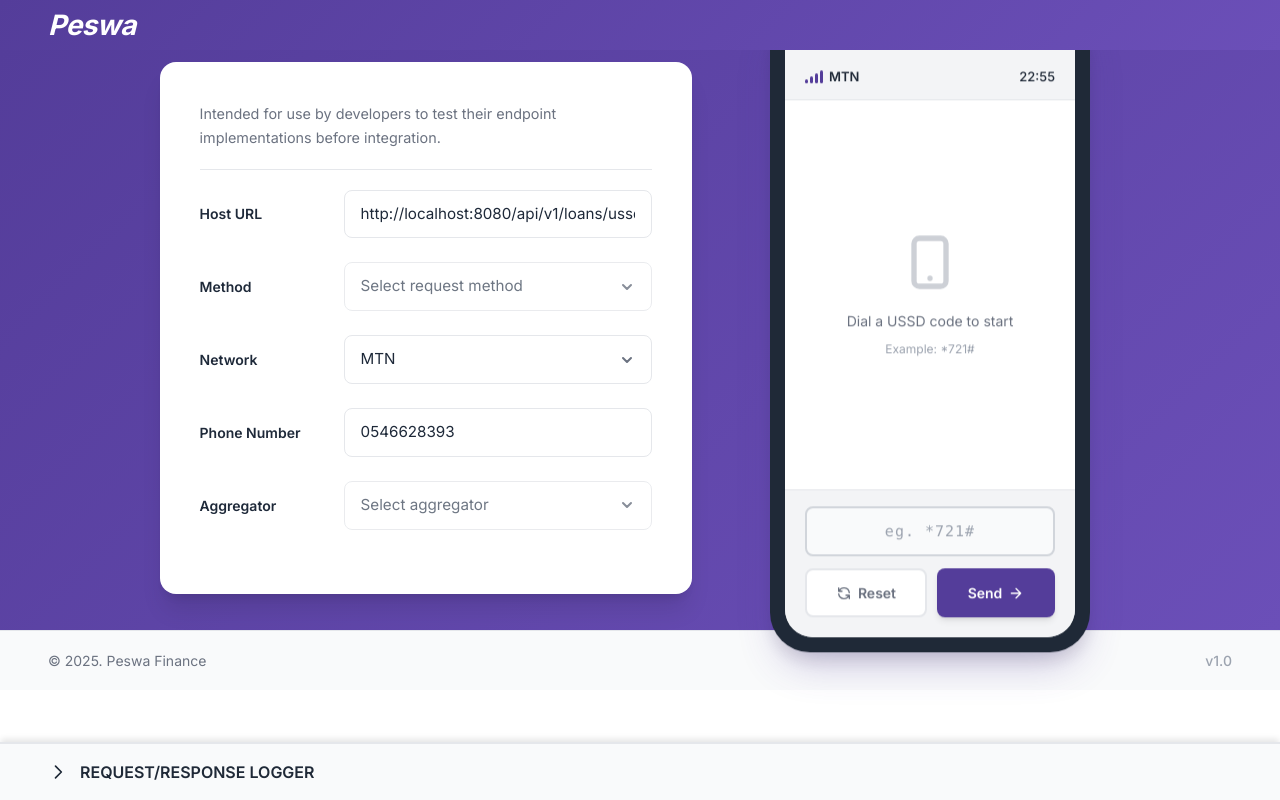
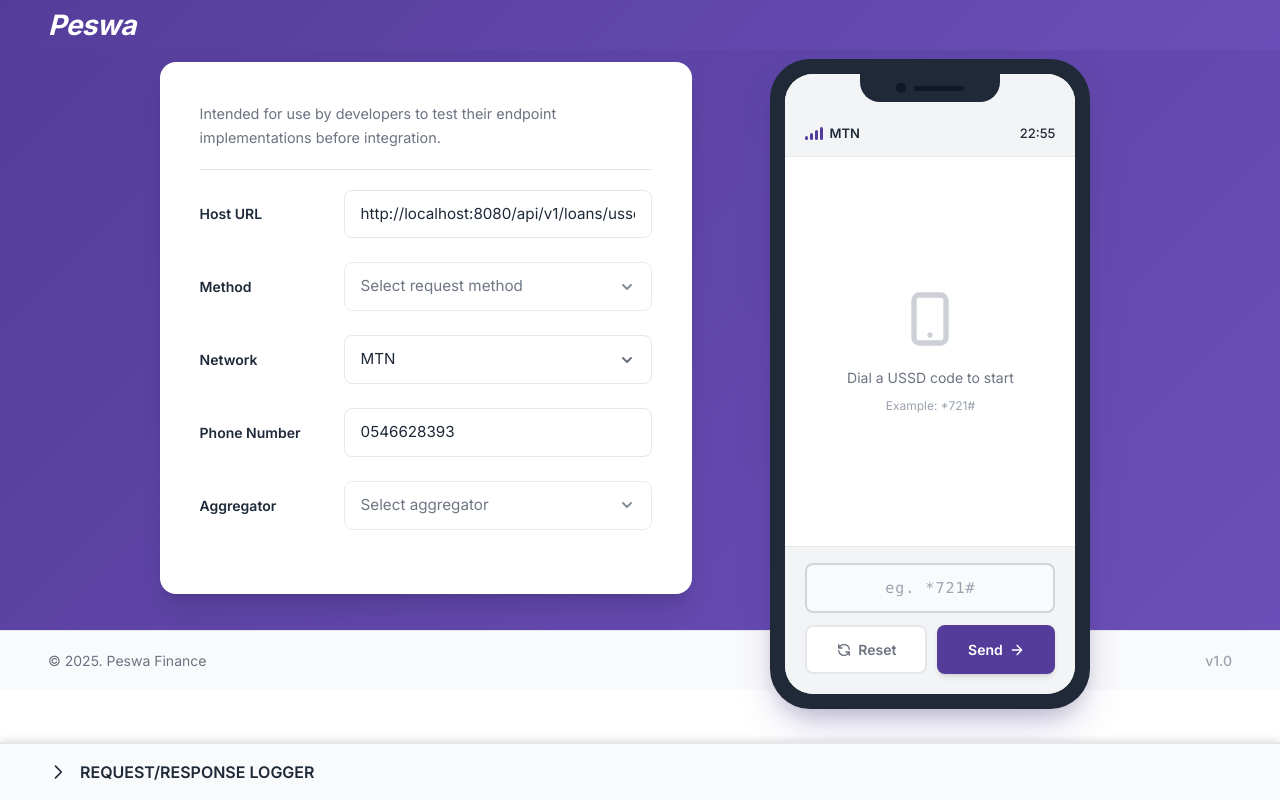
Before and after one commit to hayahyts/peswa-ussd-simulator, a Next.js app: page / in a window 1280 px wide. Built offline with nearby package versions, Linux system fonts and the light colour scheme.

Commit message:
drop phone

```diff
--- a/app/ussd-display.css
+++ b/app/ussd-display.css
@@ -9,8 +9,8 @@
     padding: 15px;
     box-shadow: 0 20px 40px -10px rgba(84, 61, 154, 0.3), 0 10px 20px -5px rgba(0, 0, 0, 0.15);
     position: relative;
-    animation: phoneAppear 600ms cubic-bezier(0.34, 1.56, 0.64, 1) forwards,
-               phoneFloat 4s ease-in-out 1s infinite;
+    animation: slideInRight 0.8s cubic-bezier(0.34, 1.56, 0.64, 1) 0.3s both,
+               float 3s ease-in-out 1.5s infinite;
 }
 
 /* Phone Notch */
@@ -449,23 +449,23 @@
 }
 
 /* Animations */
-@keyframes phoneAppear {
+@keyframes slideInRight {
     from {
         opacity: 0;
-        transform: translateY(40px) scale(0.95);
+        transform: translateX(50px);
     }
     to {
         opacity: 1;
-        transform: translateY(0) scale(1);
+        transform: translateX(0);
     }
 }
 
-@keyframes phoneFloat {
+@keyframes float {
     0%, 100% {
-        transform: translateY(0);
+        transform: translateY(50px);
     }
     50% {
-        transform: translateY(-6px);
+        transform: translateY(58px);
     }
 }
 
```
